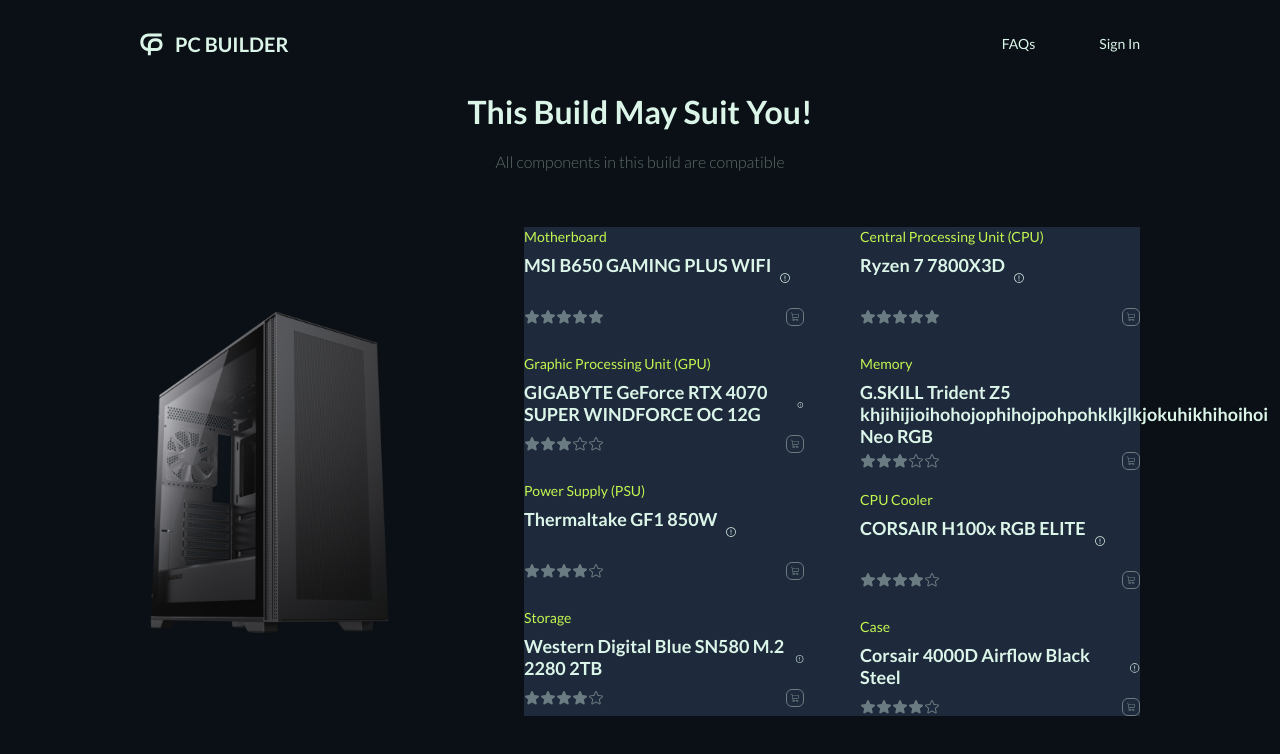
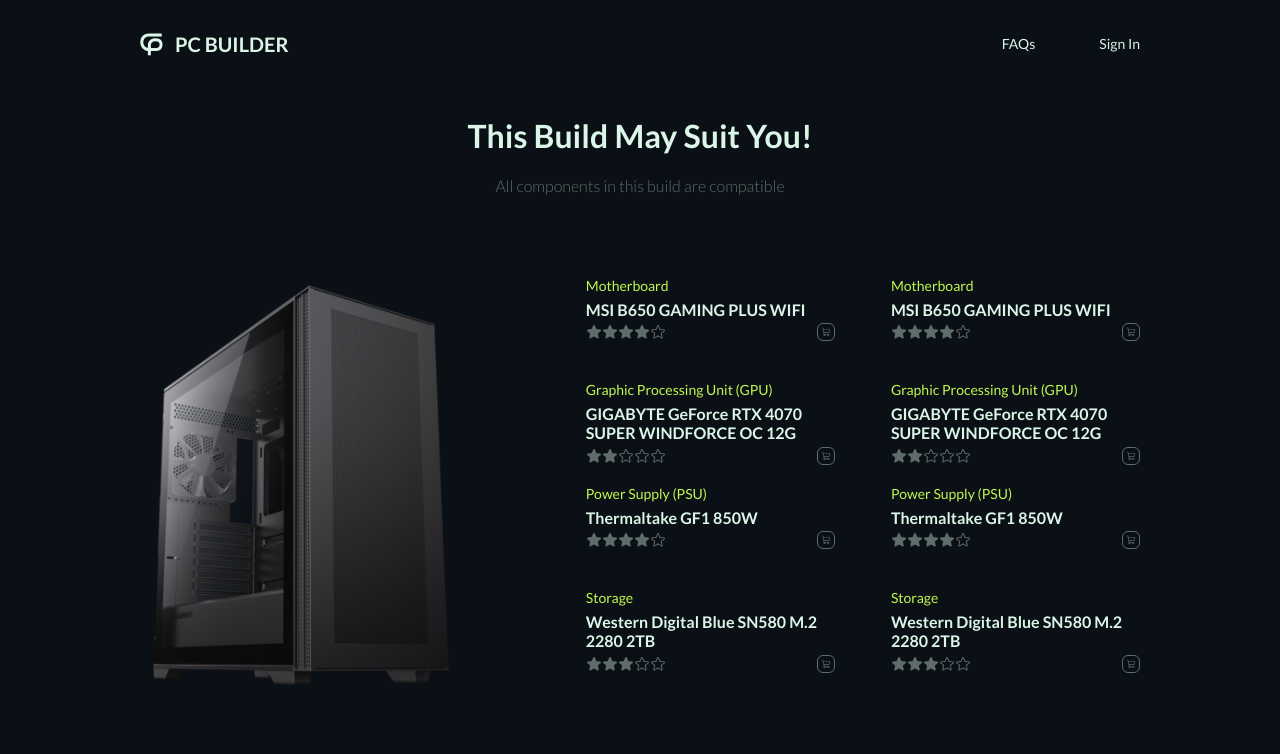
Before and after one commit to Ashwaqkhayat/GPCBuilder, a React (Vite) app: page /result in a window 1280 px wide. Shown: the top 754 px of the page. Built offline with nearby package versions, Linux system fonts and the light colour scheme.

Commit message:
Results page updates

```diff
--- /dev/null
+++ b/src/components/SpecCard.jsx
@@ -0,0 +1,21 @@
+import StarsRating from '../components/StarsRating';
+import { ShoppingCart, WarningCircle } from "@phosphor-icons/react";
+
+export default function SpecCard({ type, compName, rate }) {
+    return (
+        <div className='flex flex-col gap-y-1'>
+            <p className='text-Lime text-sm'>{type}</p>
+            <div className='flex flex-col gap-y-1 h-[80px] max-w-[305px]'>
+                <p className='text-Mint text-base font-bold overflow-y-hidden text-wrap'>{compName}</p>
+                <div className='flex justify-between items-center'>
+                    <StarsRating rate={rate} />
+                    <div className='border-[1px] rounded-md border-[#DBF6E9] opacity-40'>
+                        <ShoppingCart size={16}
+                            className='p-[3px]'
+                            color="#DBF6E9" />
+                    </div>
+                </div>
+            </div>
+        </div>
+    )
+}
--- a/src/pages/Result.jsx
+++ b/src/pages/Result.jsx
@@ -1,8 +1,7 @@
 import React from 'react'
 import { Nav } from '../components'
 import caseImg from '../assets/images/case.png'
-import { ShoppingCart, WarningCircle } from "@phosphor-icons/react";
-import StarsRating from '../components/StarsRating';
+import SpecCard from '../components/SpecCard';
 
 function Result() {
     const ratings = [1, 2, 3, 4, 5];
@@ -11,7 +10,7 @@ function Result() {
     return (
         <div className="bg-Dark-Blue w-full sm:min-h-screen md:h-screen font-lato">
             <Nav />
-            <div className="min-h-screen w-full flex flex-col gap-y-8 md:gap-y-14 justify-center items-center max-container z-10">
+            <div className="min-h-screen w-full flex flex-col gap-y-8 md:gap-y-20 justify-center items-center max-container z-10">
                 <div className="px-8 flex flex-col items-center gap-y-3 text-center">
                     <h1 className="text-Mint font-bold text-2xl md:text-4xl">This Build May Suit You!</h1>
                     <h3 className="text-Mint opacity-40 font-light text-sm md:text-base">All components in this build are compatible</h3>
@@ -23,135 +22,53 @@ function Result() {
                         <img
                             src={caseImg}
                             alt="PC Case image"
-                            width={300}
+                            height={400}
                         />
                     </div>
-                    <div className='bg-slate-800 flex gap-x-14'>
-                        <div className='flex flex-col gap-y-7 w-[280px] text-wrap'>
-                            <div className='flex flex-col gap-y-2'>
-                                <p className='text-Lime text-sm'>{"Motherboard"}</p>
-                                <div className='flex gap-2 items-center'>
-                                    <h4 className='text-Mint text-lg font-bold h-[45px]'>MSI B650 GAMING PLUS WIFI</h4>
-                                    <WarningCircle size={12} color="#DBF6E9" />
-                                </div>
-                                <div className='flex justify-between items-center'>
-                                    <StarsRating rate={5} />
-                                    <div className='border-[1px] rounded-md border-[#DBF6E9] opacity-40'>
-                                        <ShoppingCart size={16}
-                                            className='p-[3px]'
-                                            color="#DBF6E9" />
-                                    </div>
-                                </div>
-                            </div>
-                            <div className='flex flex-col gap-y-2'>
-                                <p className='text-Lime text-sm'>{"Graphic Processing Unit (GPU)"}</p>
-                                <div className='flex gap-2 items-center'>
-                                    <h4 className='text-Mint text-lg font-bold h-[45px]'>GIGABYTE GeForce RTX 4070 SUPER WINDFORCE OC 12G</h4>
-                                    <WarningCircle size={12} color="#DBF6E9" />
-                                </div>
-                                <div className='flex justify-between items-center'>
-                                    <StarsRating rate={3} />
-                                    <div className='border-[1px] rounded-md border-[#DBF6E9] opacity-40'>
-                                        <ShoppingCart size={16}
-                                            className='p-[3px]'
-                                            color="#DBF6E9" />
-                                    </div>
-                                </div>
-                            </div>
-                            <div className='flex flex-col gap-y-2'>
-                                <p className='text-Lime text-sm'>{"Power Supply (PSU)"}</p>
-                                <div className='flex gap-2 items-center'>
-                                    <h4 className='text-Mint text-lg font-bold h-[45px]'>Thermaltake GF1 850W</h4>
-                                    <WarningCircle size={12} color="#DBF6E9" />
-                                </div>
-                                <div className='flex justify-between items-center'>
-                                    <StarsRating rate={4} />
-                                    <div className='border-[1px] rounded-md border-[#DBF6E9] opacity-40'>
-                                        <ShoppingCart size={16}
-                                            className='p-[3px]'
-                                            color="#DBF6E9" />
-                                    </div>
-                                </div>
-                            </div>
-                            <div className='flex flex-col gap-y-2'>
-                                <p className='text-Lime text-sm'>{"Storage"}</p>
-                                <div className='flex gap-2 items-center'>
-                                    <h4 className='text-Mint text-lg font-bold h-[45px]'>Western Digital Blue SN580 M.2 2280 2TB</h4>
-                                    <WarningCircle size={12} color="#DBF6E9" />
-                                </div>
-                                <div className='flex justify-between items-center'>
-                                    <StarsRating rate={4} />
-                                    <div className='border-[1px] rounded-md border-[#DBF6E9] opacity-40'>
-                                        <ShoppingCart size={16}
-                                            className='p-[3px]'
-                                            color="#DBF6E9" />
-                                    </div>
-                                </div>
-                            </div>
+                    <div className='flex gap-x-14 w-[600px] overflow-x-hidden'>
+                        <div>
+                            <SpecCard
+                                type={"Motherboard"}
+                                compName={"MSI B650 GAMING PLUS WIFI"}
+                                rate={4}
+                            />
+                            <SpecCard
+                                type={"Graphic Processing Unit (GPU)"}
+                                compName={"GIGABYTE GeForce RTX 4070 SUPER WINDFORCE OC 12G"}
+                                rate={2}
+                            />
+                            <SpecCard
+                                type={"Power Supply (PSU)"}
+                                compName={"Thermaltake GF1 850W"}
+                                rate={4}
+                            />
+                            <SpecCard
+                                type={"Storage"}
+                                compName={"Western Digital Blue SN580 M.2 2280 2TB"}
+                                rate={3}
+                            />
                         </div>
-                        <div className='flex flex-col gap-y-7 w-[280px] text-wrap'>
-                            <div className='flex flex-col gap-y-2'>
-                                <p className='text-Lime text-sm'>{"Central Processing Unit (CPU)"}</p>
-                                <div className='flex gap-2 items-center'>
-                                    <h4 className='text-Mint text-lg font-bold h-[45px]'>Ryzen 7 7800X3D</h4>
-                                    <WarningCircle size={12} color="#DBF6E9" />
-                                </div>
-                                <div className='flex justify-between items-center'>
-                                    <StarsRating rate={5} />
-                                    <div className='border-[1px] rounded-md border-[#DBF6E9] opacity-40'>
-                                        <ShoppingCart size={16}
-                                            className='p-[3px]'
-                                            color="#DBF6E9" />
-                                    </div>
-                                </div>
-                            </div>
-                            <div className='flex flex-col gap-y-2'>
-                                <p className='text-Lime text-sm'>{"Memory"}</p>
-                                <div className='h-[80px] flex flex-col gap-y-1'>
-                                    <div className='flex gap-2 items-center'>
-                                        <h4 className='text-Mint text-lg font-bold'>G.SKILL Trident Z5 khjihijioihohojophihojpohpohklkjlkjokuhikhihoihoi Neo RGB</h4>
-                                        <WarningCircle size={12} color="#DBF6E9" />
-                                    </div>
-                                    <div className='flex justify-between items-center'>
-                                        <StarsRating rate={3} />
-                                        <div className='border-[1px] rounded-md border-[#DBF6E9] opacity-40'>
-                                            <ShoppingCart size={16}
-                                                className='p-[3px]'
-                                                color="#DBF6E9" />
-                                        </div>
-                                    </div>
-                                </div>
-                            </div>
-                            <div className='flex flex-col gap-y-2'>
-                                <p className='text-Lime text-sm'>{"CPU Cooler"}</p>
-                                <div className='flex gap-2 items-center'>
-                                    <h4 className='text-Mint text-lg font-bold h-[45px]'>CORSAIR H100x RGB ELITE</h4>
-                                    <WarningCircle size={12} color="#DBF6E9" />
-                                </div>
-                                <div className='flex justify-between items-center'>
-                                    <StarsRating rate={4} />
-                                    <div className='border-[1px] rounded-md border-[#DBF6E9] opacity-40'>
-                                        <ShoppingCart size={16}
-                                            className='p-[3px]'
-                                            color="#DBF6E9" />
-                                    </div>
-                                </div>
-                            </div>
-                            <div className='flex flex-col gap-y-2'>
-                                <p className='text-Lime text-sm'>{"Case"}</p>
-                                <div className='flex gap-2 items-center'>
-                                    <h4 className='text-Mint text-lg font-bold h-[45px]'>Corsair 4000D Airflow Black Steel</h4>
-                                    <WarningCircle size={12} color="#DBF6E9" />
-                                </div>
-                                <div className='flex justify-between items-center'>
-                                    <StarsRating rate={4} />
-                                    <div className='border-[1px] rounded-md border-[#DBF6E9] opacity-40'>
-                                        <ShoppingCart size={16}
-                                            className='p-[3px]'
-                                            color="#DBF6E9" />
-                                    </div>
-                                </div>
-                            </div>
+                        <div>
+                        <SpecCard
+                                type={"Motherboard"}
+                                compName={"MSI B650 GAMING PLUS WIFI"}
+                                rate={4}
+                            />
+                            <SpecCard
+                                type={"Graphic Processing Unit (GPU)"}
+                                compName={"GIGABYTE GeForce RTX 4070 SUPER WINDFORCE OC 12G"}
+                                rate={2}
+                            />
+                            <SpecCard
+                                type={"Power Supply (PSU)"}
+                                compName={"Thermaltake GF1 850W"}
+                                rate={4}
+                            />
+                            <SpecCard
+                                type={"Storage"}
+                                compName={"Western Digital Blue SN580 M.2 2280 2TB"}
+                                rate={3}
+                            />
                         </div>
                     </div>
                 </div>
```
Also changed, not shown: src/assets/images/caseimg.png (deleted).
